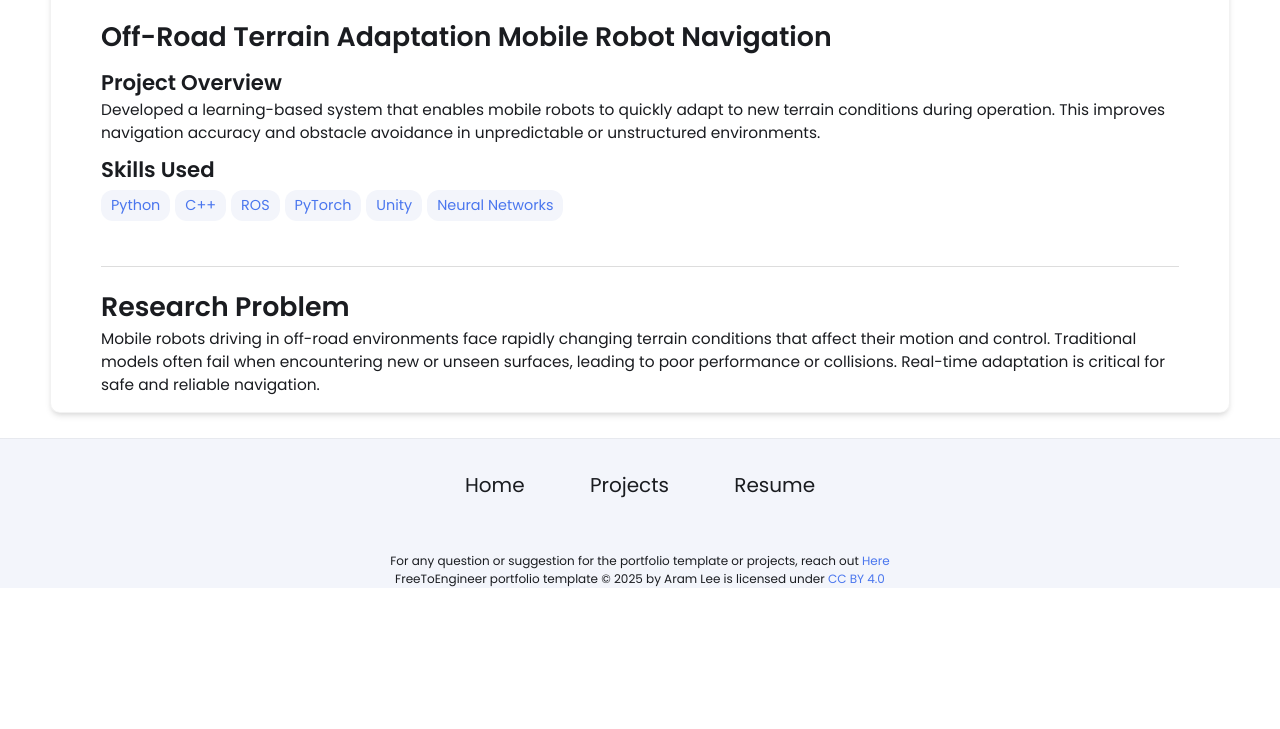
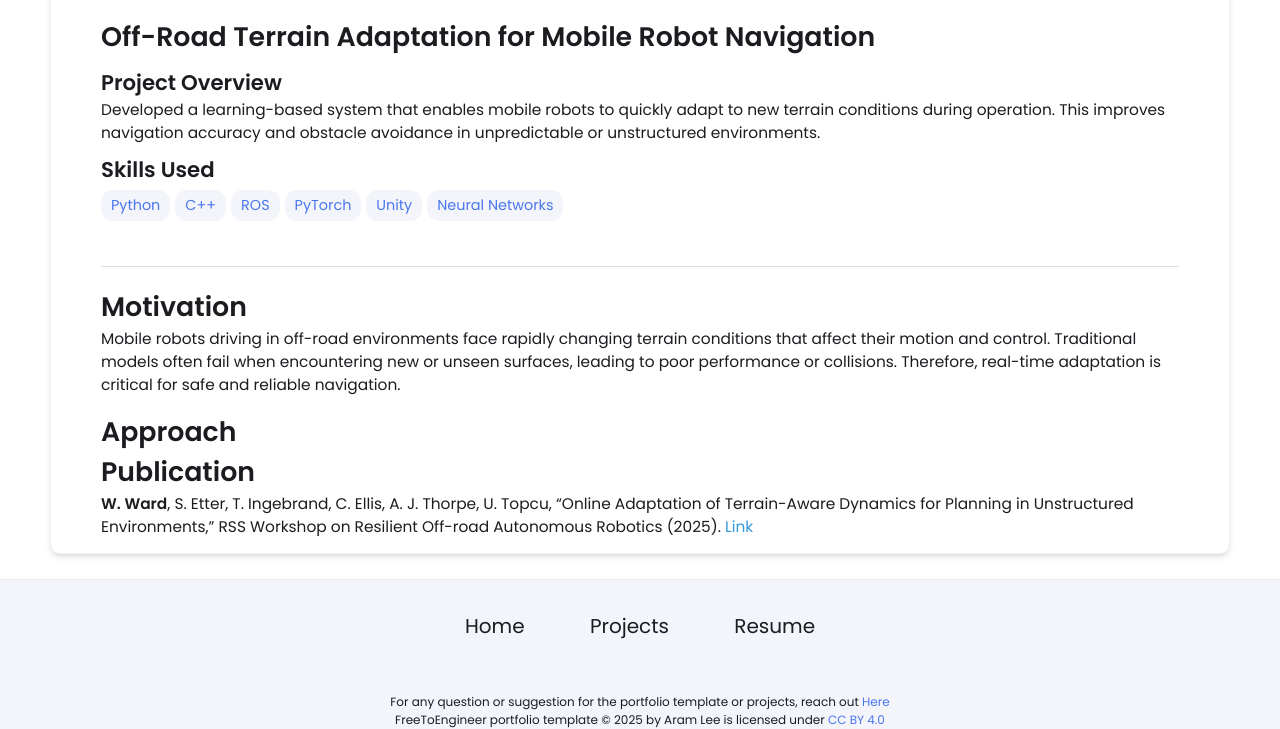
Before and after one commit to willward20/willward20.github.io, a Jekyll site: the page built from _projects/RSS-terrain-adaptation/index.md, in a window 1280 px wide. Shown: the part 490-1219 px from the top of the page. Built offline with Jekyll 4.4.1, drawn with Linux system fonts in a browser that asks for light colours; before the commit the page ends 1078 px from its top, so only the background shows below that.

Commit message:
Update index.md
Add publication

```diff
--- a/_projects/RSS-terrain-adaptation/index.md
+++ b/_projects/RSS-terrain-adaptation/index.md
@@ -1,6 +1,6 @@
 ---
 layout: post
-title: Off-Road Terrain Adaptation Mobile Robot Navigation
+title: Off-Road Terrain Adaptation for Mobile Robot Navigation
 description:  Developed a learning-based system that enables mobile robots to quickly adapt to new terrain conditions during operation. This improves navigation accuracy and obstacle avoidance in unpredictable or unstructured environments.
 skills:
 - Python
@@ -13,5 +13,10 @@ main-image: /robot-sim.png
 ---
 
 ---
-# Research Problem
-Mobile robots driving in off-road environments face rapidly changing terrain conditions that affect their motion and control. Traditional models often fail when encountering new or unseen surfaces, leading to poor performance or collisions. Real-time adaptation is critical for safe and reliable navigation.
+# Motivation
+Mobile robots driving in off-road environments face rapidly changing terrain conditions that affect their motion and control. Traditional models often fail when encountering new or unseen surfaces, leading to poor performance or collisions. Therefore, real-time adaptation is critical for safe and reliable navigation.
+
+# Approach
+
+# Publication
+**W. Ward**, S. Etter, T. Ingebrand, C. Ellis, A. J. Thorpe, U. Topcu, "Online Adaptation of Terrain-Aware Dynamics for Planning in Unstructured Environments," RSS Workshop on Resilient Off-road Autonomous Robotics (2025). [Link](https://arxiv.org/abs/2506.04484)
```
